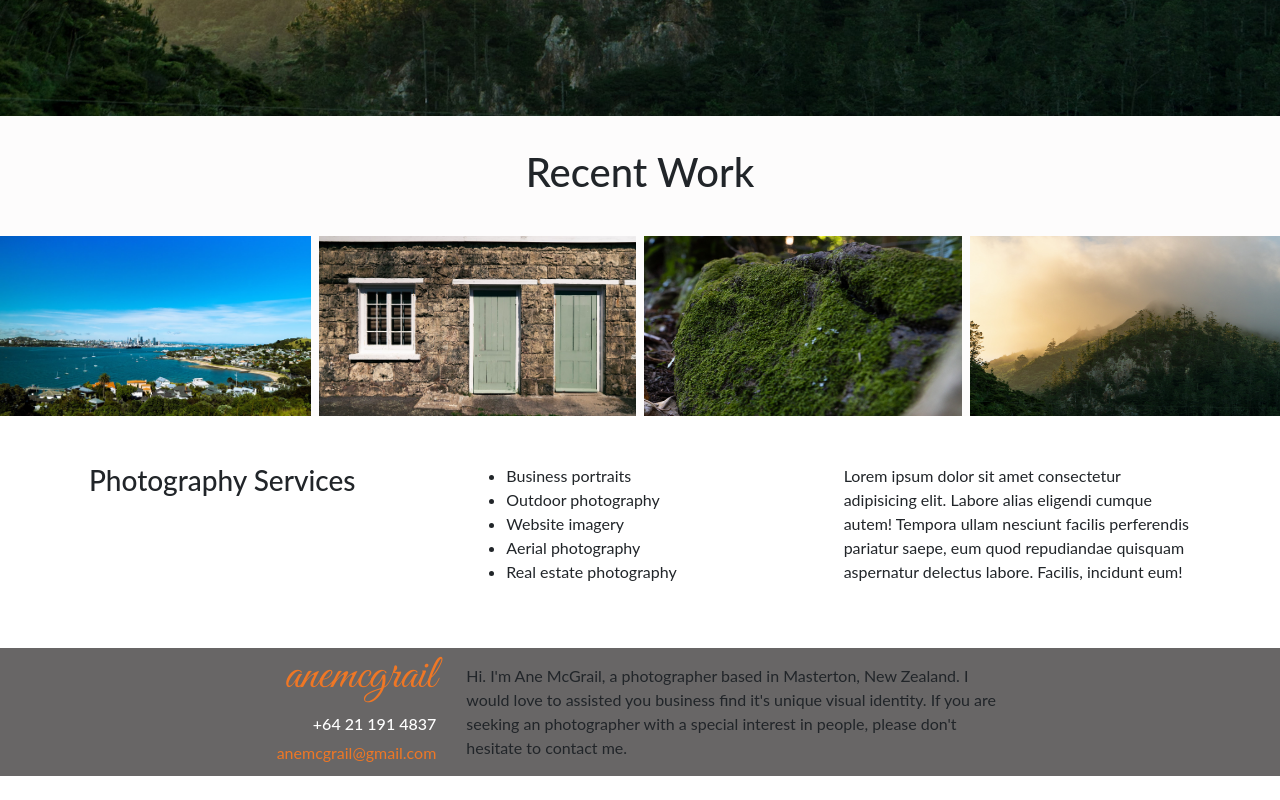
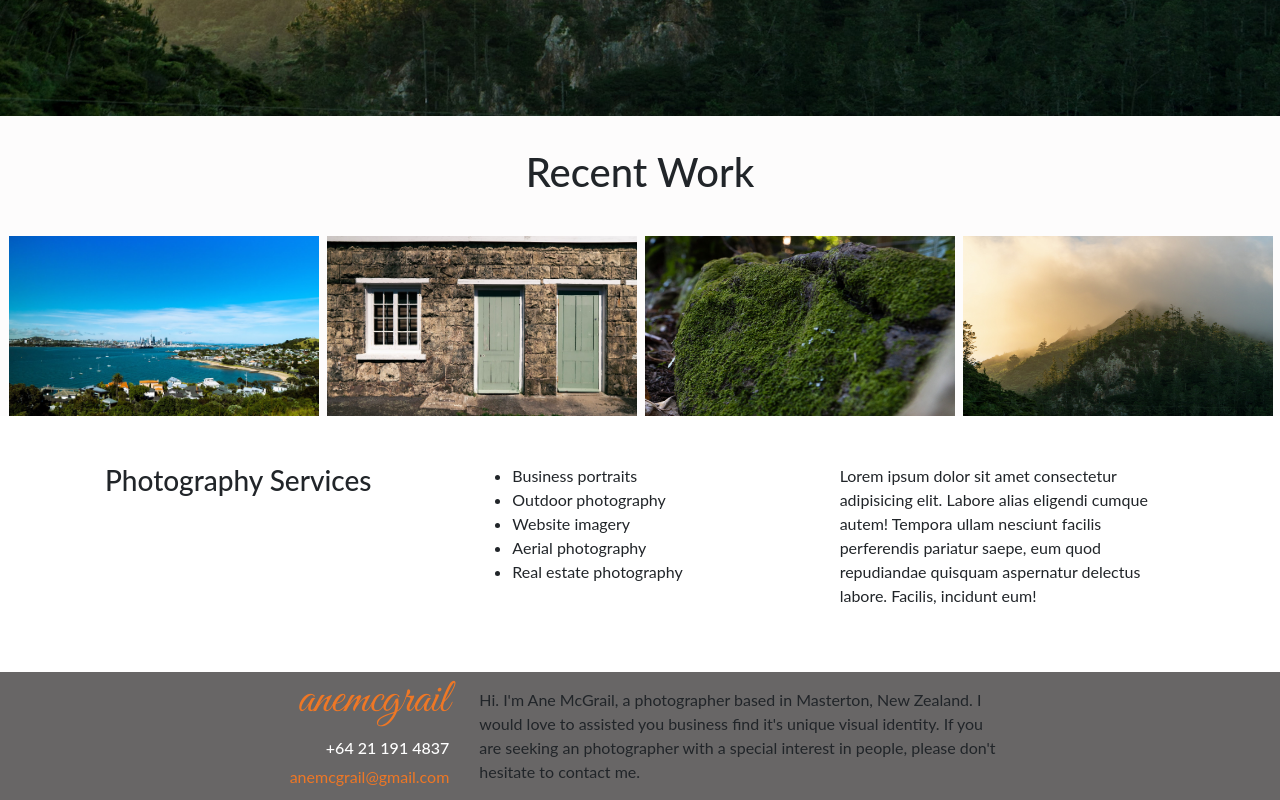
Before and after one commit to AneMcG/Personal_Journey, a plain HTML site: page index.html in a window 1280 px wide. Shown: the part 684-1484 px from the top of the page. Before the commit the page ends 1460 px from the top, so only its background shows below. Drawn offline with nearby package versions, Linux system fonts and the light colour scheme.

Commit message:
fix img margin

```diff
--- a/src/style.css
+++ b/src/style.css
@@ -33,6 +33,8 @@ body {
 
 .row {
   display: flex;
+  max-width: 100%;
+  margin-left: 1px;
   flex-wrap: wrap;
   padding: 0 4px;
 }
```
